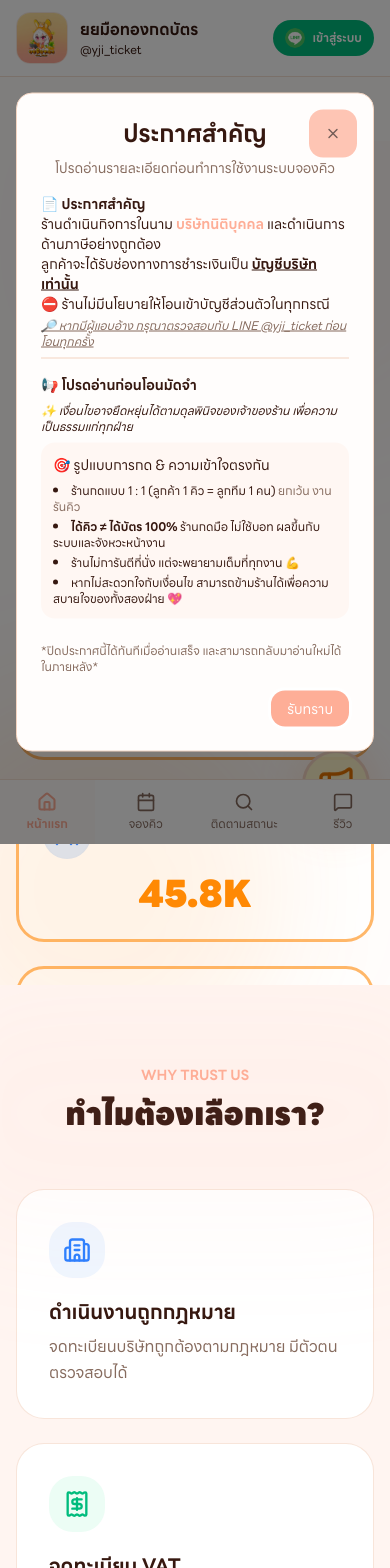
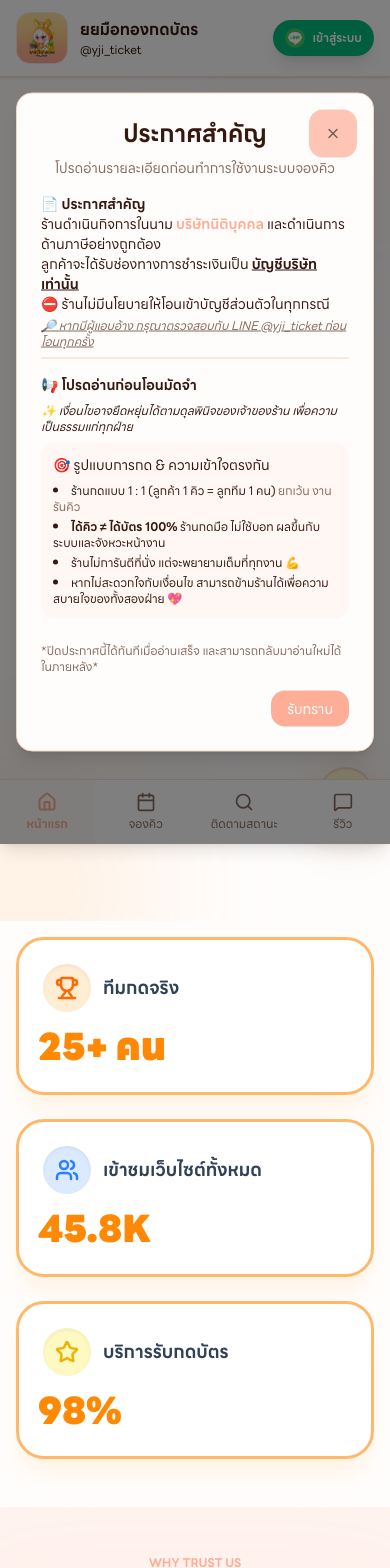
Before and after one commit to itstudent003/yoye-muethong, a Next.js app: page / in a window 390 px wide. Shown: the top 1568 px of the page. Built offline with nearby package versions, Linux system fonts and the light colour scheme.

Commit message:
ladning page

```diff
--- a/app/globals.css
+++ b/app/globals.css
@@ -68,9 +68,6 @@
   /* Modern Styling */
   --radius: 1rem;
   --font-sans: "Inter", "Kanit", sans-serif;
-
-  /* Shadow ที่ดูฟุ้งและเบาบางเข้ากับสีพาสเทล */
-  --shadow-md: 0 4px 20px -2px rgba(254, 174, 151, 0.2);
 }
 
 @theme inline {
@@ -117,15 +114,6 @@
   --radius-md: calc(var(--radius) - 2px);
   --radius-lg: var(--radius);
   --radius-xl: calc(var(--radius) + 4px);
-
-  --shadow-2xs: var(--shadow-2xs);
-  --shadow-xs: var(--shadow-xs);
-  --shadow-sm: var(--shadow-sm);
-  --shadow: var(--shadow);
-  --shadow-md: var(--shadow-md);
-  --shadow-lg: var(--shadow-lg);
-  --shadow-xl: var(--shadow-xl);
-  --shadow-2xl: var(--shadow-2xl);
 
   --tracking-tighter: calc(var(--tracking-normal) - 0.05em);
   --tracking-tight: calc(var(--tracking-normal) - 0.025em);
--- a/app/page.tsx
+++ b/app/page.tsx
@@ -210,28 +210,28 @@ export default function Home() {
           </div>
         </DialogContent>
       </Dialog>
-      <div className="fixed bottom-5 right-5 z-40">
+      <div className="fixed bottom-4 right-4 md:bottom-8 md:right-8 z-40">
         <div className="absolute inset-0 blur-xl bg-gradient-to-r from-primary/40 via-orange-400/50 to-primary/40 rounded-full opacity-60 animate-pulse" />
         <Button
-          className="relative h-17 w-17 rounded-full border-3 bg-amber-100/90 hover:bg-amber-200 text-amber-600 shadow-2xl flex items-center justify-center  animate-bounce hover:animate-none"
+          className="relative h-14 w-14 md:h-20 md:w-20 rounded-full border-2 md:border-3 bg-amber-100/90 hover:bg-amber-200 text-amber-600 shadow-2xl flex items-center justify-center animate-bounce hover:animate-none"
           onClick={() => setAnnouncementOpen(true)}
         >
-          <Megaphone className="size-10" />
+          <Megaphone className="size-6 md:size-10" />
         </Button>
       </div>
       {isLoading && <Loading />}
       {/* Hero Section */}
       <section
         id="home"
-        className="relative h-screen pt-10 pb-16 px-4 overflow-hidden flex items-center"
+        className="relative min-h-[100dvh] pt-10 pb-16 px-4 overflow-hidden flex items-center"
       >
         {/* Background decorative blobs */}
         <div className="pointer-events-none absolute inset-0 overflow-hidden">
-          <div className="absolute -top-24 -right-24 h-96 w-96 rounded-full bg-primary/5 blur-3xl" />
-          <div className="absolute -bottom-24 -left-24 h-96 w-96 rounded-full bg-accent/10 blur-3xl" />
+          <div className="absolute -top-24 -right-24 h-64 w-64 md:h-96 md:w-96 rounded-full bg-primary/5 blur-3xl" />
+          <div className="absolute -bottom-24 -left-24 h-64 w-64 md:h-96 md:w-96 rounded-full bg-accent/10 blur-3xl" />
         </div>
 
-        <div className="max-w-6xl mx-auto text-center space-y-12">
+        <div className="max-w-6xl mx-auto text-center space-y-8 md:space-y-12">
           <motion.div
             className="z-10"
             initial={{ opacity: 0, y: -20 }}
@@ -243,7 +243,7 @@ export default function Home() {
               initial={{ opacity: 0, y: -10 }}
               animate={{ opacity: 1, y: 0 }}
               transition={{ delay: 0.2, duration: 0.4 }}
-              className="inline-flex items-center gap-2 bg-green-100 text-green-700 px-3 py-1 rounded-full text-sm font-bold mb-6"
+              className="inline-flex items-center gap-2 bg-green-100 text-green-700 px-3 py-1 rounded-full text-xs md:text-sm font-bold mb-4 md:mb-6"
             >
               <div className="relative flex h-2 w-2">
                 <span className="animate-ping absolute inline-flex h-full w-full rounded-full bg-green-400 opacity-75" />
@@ -257,11 +257,11 @@ export default function Home() {
               initial={{ opacity: 0, y: 20 }}
               animate={{ opacity: 1, y: 0 }}
               transition={{ delay: 0.3, duration: 0.5 }}
-              className="text-5xl md:text-6xl font-black text-foreground leading-tight mb-6"
+              className="text-4xl md:text-5xl lg:text-6xl font-black text-foreground leading-tight mb-4 md:mb-6"
             >
               จองบัตรคอนเสิร์ต <br />
               <span className="text-transparent bg-clip-text bg-linear-to-bl from-gradient-start to-gradient-end">
-                เพิ่มโอกาสครอบครองบัตรที่ต้องการ
+                และเพิ่มโอกาสที่คุณจะได้บัตร
               </span>
             </motion.h1>
 
@@ -270,7 +270,7 @@ export default function Home() {
               initial={{ opacity: 0, y: 20 }}
               animate={{ opacity: 1, y: 0 }}
               transition={{ delay: 0.4, duration: 0.5 }}
-              className="text-lg text-muted-foreground mb-8 max-w-2xl mx-auto leading-relaxed"
+              className="text-base md:text-lg text-muted-foreground mb-6 md:mb-8 max-w-xl md:max-w-2xl mx-auto leading-relaxed px-4"
             >
               เราช่วยคุณจองคิวและกดบัตรงานแสดงที่คุณรัก
               ด้วยทีมงานมืออาชีพและระบบแจ้งเตือนผ่าน LINE ทันทีทุกความเคลื่อนไหว
@@ -286,40 +286,44 @@ export default function Home() {
               <motion.div
                 whileHover={{ scale: 1.08 }}
                 whileTap={{ scale: 0.95 }}
-                className="relative group"
+                className="relative group w-full max-w-[280px] md:max-w-none"
               >
-                <div className="absolute -inset-1 bg-gradient-to-r from-orange-400 via-primary to-orange-400 rounded-3xl blur-lg opacity-75 group-hover:opacity-100 animate-pulse transition duration-300" />
                 <Button
                   size="lg"
-                  className="relative h-20 px-12 rounded-3xl text-2xl font-bold bg-gradient-to-r from-primary to-orange-500 hover:from-orange-500 hover:to-primary text-white shadow-2xl shadow-primary/50 transition-all duration-300"
+                  className="shadow-2xl shadow-primary relative h-16 md:h-20 md:w-auto px-8 md:px-12 rounded-2xl md:rounded-3xl text-xl md:text-2xl font-bold bg-gradient-to-r from-primary to-orange-500 hover:from-orange-500 hover:to-primary text-white transition-all duration-300"
                   onClick={() => router.push("/bookings")}
                 >
                   จองคิวตอนนี้
-                  <ChevronRight className="ml-2 h-7 w-7" />
+                  <ChevronRight className="ml-2 h-6 w-6 md:h-7 md:w-7" />
                 </Button>
               </motion.div>
             </motion.div>
           </motion.div>
 
-          {/* Cards section */}
-          <div>
+          {/* Cards section - Desktop Only */}
+          <div className="hidden md:block px-2">
             <RotatingCards />
           </div>
         </div>
       </section>
 
+      {/* Cards Section - Mobile Only */}
+      <section className="md:hidden py-12 px-4 relative z-20 -mt-8">
+        <RotatingCards />
+      </section>
+
       {/* Trust Section */}
-      <section className="relative py-20 px-4 bg-primary/10 overflow-hidden">
+      <section className="relative py-12 md:py-20 px-4 bg-primary/10 overflow-hidden">
         <div className="pointer-events-none absolute inset-0">
           <div className="absolute top-0 left-1/2 -translate-x-1/2 h-64 w-[600px] rounded-full bg-primary/5 blur-3xl" />
         </div>
-        <div className="max-w-5xl mx-auto text-center mb-14">
+        <div className="max-w-5xl mx-auto text-center mb-8 md:mb-14">
           <motion.p
             initial={{ opacity: 0, y: 10 }}
             whileInView={{ opacity: 1, y: 0 }}
             viewport={{ once: true }}
             transition={{ duration: 0.4 }}
-            className="text-sm font-bold uppercase tracking-widest text-primary mb-3"
+            className="text-xs md:text-sm font-bold uppercase tracking-widest text-primary mb-2 md:mb-3"
           >
             Why Trust Us
           </motion.p>
@@ -364,20 +368,20 @@ export default function Home() {
               viewport={{ once: true }}
               transition={{ delay: i * 0.15, duration: 0.5 }}
               whileHover={{ y: -8, scale: 1.02 }}
-              className="group rounded-3xl border border-border/60 bg-white p-8 shadow-lg hover:shadow-xl transition-shadow"
+              className="group rounded-3xl border border-border/60 bg-white p-6 md:p-8 shadow-lg hover:shadow-xl transition-shadow"
             >
               <div
-                className={`w-14 h-14 rounded-2xl ${item.bg} flex items-center justify-center mb-5`}
+                className={`w-12 h-12 md:w-14 md:h-14 rounded-2xl ${item.bg} flex items-center justify-center mb-4 md:mb-5`}
               >
                 <item.icon
-                  className={`w-7 h-7 ${item.color}`}
+                  className={`w-6 h-6 md:w-7 md:h-7 ${item.color}`}
                   strokeWidth={2}
                 />
               </div>
-              <h3 className="text-xl font-bold text-foreground mb-2">
+              <h3 className="text-lg md:text-xl font-bold text-foreground mb-2">
                 {item.title}
               </h3>
-              <p className="text-muted-foreground leading-relaxed">
+              <p className="text-sm md:text-base text-muted-foreground leading-relaxed">
                 {item.desc}
               </p>
             </motion.div>
@@ -386,8 +390,8 @@ export default function Home() {
       </section>
 
       {/* Summary Checklist */}
-      <section className="relative py-20 px-4 bg-primary/10 overflow-hidden">
-        <div className="max-w-4xl mx-auto text-center mb-14">
+      <section className="relative py-12 md:py-20 px-4 bg-primary/10 overflow-hidden">
+        <div className="max-w-4xl mx-auto text-center mb-8 md:mb-14">
           <motion.h2
             initial={{ opacity: 0, y: 20 }}
             whileInView={{ opacity: 1, y: 0 }}
@@ -402,12 +406,12 @@ export default function Home() {
             whileInView={{ opacity: 1, y: 0 }}
             viewport={{ once: true }}
             transition={{ duration: 0.4, delay: 0.1 }}
-            className="text-muted-foreground text-lg"
+            className="text-muted-foreground text-base md:text-lg"
           >
             ทุกอย่างที่คุณต้องการ ครบจบในที่เดียว
           </motion.p>
         </div>
-        <div className="max-w-3xl mx-auto grid sm:grid-cols-2 gap-4">
+        <div className="max-w-3xl mx-auto grid sm:grid-cols-2 gap-3 md:gap-4">
           {[
             { text: "รันคิว 500+ จอ", icon: Monitor },
             { text: "ทีมกดมากกว่า 25 คน", icon: UsersRound },
@@ -423,7 +427,7 @@ export default function Home() {
               viewport={{ once: true }}
               transition={{ delay: i * 0.08, duration: 0.4 }}
               whileHover={{ scale: 1.03 }}
-              className="flex items-center gap-4 rounded-2xl border border-border/60 bg-white px-5 py-4 shadow-sm hover:shadow-md transition-shadow"
+              className="flex items-center gap-3 md:gap-4 rounded-2xl border border-border/60 bg-white px-4 md:px-5 py-3 md:py-4 shadow-sm hover:shadow-md transition-shadow"
             >
               <motion.div
                 initial={{ scale: 0 }}
@@ -434,24 +438,26 @@ export default function Home() {
                   type: "spring",
                   stiffness: 300,
                 }}
-                className="h-10 w-10 rounded-xl bg-green-100 flex items-center justify-center shrink-0"
+                className="h-8 w-8 md:h-10 md:w-10 rounded-xl bg-green-100 flex items-center justify-center shrink-0"
               >
-                <item.icon className="w-5 h-5 text-green-600" />
+                <item.icon className="w-4 h-4 md:w-5 md:h-5 text-green-600" />
               </motion.div>
-              <span className="text-foreground font-semibold">{item.text}</span>
+              <span className="text-sm md:text-base text-foreground font-semibold">
+                {item.text}
+              </span>
             </motion.div>
           ))}
         </div>
       </section>
 
       {/* Pro Team Section */}
-      <section className="relative h-screen py-24 px-4 sm:px-6 overflow-hidden flex items-center">
+      <section className="relative min-h-[60vh] md:min-h-screen py-16 md:py-24 px-4 sm:px-6 overflow-hidden flex items-center">
         <div className="pointer-events-none absolute inset-0">
-          <div className="absolute -top-32 -right-32 h-96 w-96 rounded-full bg-blue-100/40 blur-3xl" />
-          <div className="absolute -bottom-32 -left-32 h-96 w-96 rounded-full bg-primary/5 blur-3xl" />
+          <div className="absolute -top-32 -right-32 h-64 w-64 md:h-96 md:w-96 rounded-full bg-blue-100/40 blur-3xl" />
+          <div className="absolute -bottom-32 -left-32 h-64 w-64 md:h-96 md:w-96 rounded-full bg-primary/5 blur-3xl" />
         </div>
 
-        <div className="max-w-6xl mx-auto grid gap-10 lg:grid-cols-2 items-center">
+        <div className="max-w-6xl mx-auto grid gap-10 md:gap-16 lg:grid-cols-2 items-center">
           <motion.div
             initial={{ opacity: 0, scale: 0.9 }}
             whileInView={{ opacity: 1, scale: 1 }}
@@ -459,7 +465,7 @@ export default function Home() {
             transition={{ duration: 0.6 }}
             className="relative flex items-center justify-center order-2 lg:order-1"
           >
-            <div className="grid grid-cols-6 gap-2">
+            <div className="grid grid-cols-5 md:grid-cols-6 gap-2 md:gap-3">
               {Array.from({ length: 30 }).map((_, i) => (
                 <motion.div
                   key={`person-${i}`}
@@ -469,7 +475,7 @@ export default function Home() {
                   transition={{ delay: 0.05 + i * 0.03, duration: 0.3 }}
                   className="w-10 h-10 md:w-12 md:h-12 rounded-full bg-gradient-to-br from-blue-100 to-blue-200 border border-blue-200/60 flex items-center justify-center shadow-sm"
                 >
-                  <UsersRound className="w-5 h-5 text-blue-400" />
+                  <UsersRound className="w-5 h-5 md:w-6 md:h-6 text-blue-400" />
                 </motion.div>
               ))}
             </div>
@@ -479,9 +485,9 @@ export default function Home() {
             whileInView={{ opacity: 1, x: 0 }}
             viewport={{ once: true }}
             transition={{ duration: 0.6 }}
-            className="order-1 lg:order-2"
+            className="order-1 lg:order-2 text-center lg:text-left"
           >
-            <span className="inline-flex items-center gap-2 bg-blue-100 text-blue-600 px-3 py-1 rounded-full text-sm font-bold mb-4">
+            <span className="inline-flex items-center gap-2 bg-blue-100 text-blue-600 px-3 py-1 rounded-full text-xs md:text-sm font-bold mb-4">
               <UsersRound className="w-4 h-4" /> ทีมกดมืออาชีพ
             </span>
             <h2 className="text-3xl md:text-4xl font-black text-foreground mb-4 leading-tight">
@@ -490,11 +496,11 @@ export default function Home() {
                 มากกว่า 25 คน
               </span>
             </h2>
-            <p className="text-lg text-muted-foreground leading-relaxed mb-6">
+            <p className="text-base md:text-lg text-muted-foreground leading-relaxed mb-6">
               แบ่งหน้าที่ชัดเจน ไม่รับคิวซ้อน ไม่รับคิวเกิน กด 1:1
               มีแอดมินคอยตอบตลอดเวลา
             </p>
-            <div className="space-y-3">
+            <div className="space-y-3 inline-block text-left">
               {[
                 { icon: Eye, text: "เฝ้ารอหลุดจนกว่าบัตรจะหมดจริง" },
                 { icon: Heart, text: "ถ้ายังมีโอกาส เรายังไม่หยุดกด" },
@@ -508,10 +514,10 @@ export default function Home() {
                   transition={{ delay: 0.2 + i * 0.1, duration: 0.4 }}
                   className="flex items-center gap-3"
                 >
-                  <div className="h-8 w-8 rounded-full bg-blue-100 flex items-center justify-center shrink-0">
-                    <item.icon className="w-4 h-4 text-blue-500" />
+                  <div className="h-8 w-8 md:h-10 md:w-10 rounded-full bg-blue-100 flex items-center justify-center shrink-0">
+                    <item.icon className="w-4 h-4 md:w-5 md:h-5 text-blue-500" />
                   </div>
-                  <span className="text-foreground font-medium">
+                  <span className="text-sm md:text-base text-foreground font-medium">
                     {item.text}
                   </span>
                 </motion.div>
@@ -522,20 +528,21 @@ export default function Home() {
       </section>
 
       {/* Queue Volume Section */}
-      <section className="relative h-screen py-24 px-4 sm:px-6 overflow-hidden flex items-center">
+      <section className="relative min-h-[60vh] md:min-h-screen py-16 md:py-24 px-4 sm:px-6 overflow-hidden flex items-center">
         <div className="pointer-events-none absolute inset-0">
-          <div className="absolute -bottom-32 -right-32 h-96 w-96 rounded-full bg-orange-100/40 blur-3xl" />
-          <div className="absolute -top-32 -left-32 h-96 w-96 rounded-full bg-primary/5 blur-3xl" />
+          <div className="absolute -bottom-32 -right-32 h-64 w-64 md:h-96 md:w-96 rounded-full bg-orange-100/40 blur-3xl" />
+          <div className="absolute -top-32 -left-32 h-64 w-64 md:h-96 md:w-96 rounded-full bg-primary/5 blur-3xl" />
         </div>
 
-        <div className="max-w-6xl mx-auto grid gap-10 lg:grid-cols-2 items-center">
+        <div className="max-w-6xl mx-auto grid gap-10 md:gap-16 lg:grid-cols-2 items-center">
           <motion.div
             initial={{ opacity: 0, x: -40 }}
             whileInView={{ opacity: 1, x: 0 }}
             viewport={{ once: true }}
             transition={{ duration: 0.6 }}
+            className="text-center lg:text-left"
           >
-            <span className="inline-flex items-center gap-2 bg-orange-100 text-orange-600 px-3 py-1 rounded-full text-sm font-bold mb-4">
+            <span className="inline-flex items-center gap-2 bg-orange-100 text-orange-600 px-3 py-1 rounded-full text-xs md:text-sm font-bold mb-4">
               <Monitor className="w-4 h-4" /> ระบบรันคิวจำนวนมาก
             </span>
             <h2 className="text-3xl md:text-4xl font-black text-foreground mb-4 leading-tight">
@@ -544,20 +551,20 @@ export default function Home() {
                 500+ จอ
               </span>
             </h2>
-            <p className="text-lg text-muted-foreground leading-relaxed mb-6">
+            <p className="text-base md:text-lg text-muted-foreground leading-relaxed mb-6">
               เพิ่มโอกาสเข้าหน้าซื้อเร็วกว่าใช้เครื่องเดียวหลายเท่า
               ด้วยระบบรันคิวพร้อมกันทั้งร้าน ไม่พลาดทุกรอบการขาย
             </p>
-            <div className="flex flex-wrap gap-4">
-              <div className="flex items-center gap-2 text-sm font-semibold text-foreground">
-                <div className="h-8 w-8 rounded-full bg-orange-100 flex items-center justify-center">
-                  <Monitor className="w-4 h-4 text-orange-500" />
+            <div className="flex flex-wrap gap-4 justify-center lg:justify-start">
+              <div className="flex items-center gap-2 text-sm md:text-base font-semibold text-foreground">
+                <div className="h-8 w-8 md:h-10 md:w-10 rounded-full bg-orange-100 flex items-center justify-center">
+                  <Monitor className="w-4 h-4 md:w-5 md:h-5 text-orange-500" />
                 </div>
                 500+ จอพร้อมกัน
               </div>
-              <div className="flex items-center gap-2 text-sm font-semibold text-foreground">
-                <div className="h-8 w-8 rounded-full bg-green-100 flex items-center justify-center">
-                  <BadgeCheck className="w-4 h-4 text-green-500" />
+              <div className="flex items-center gap-2 text-sm md:text-base font-semibold text-foreground">
+                <div className="h-8 w-8 md:h-10 md:w-10 rounded-full bg-green-100 flex items-center justify-center">
+                  <BadgeCheck className="w-4 h-4 md:w-5 md:h-5 text-green-500" />
                 </div>
                 เพิ่มโอกาสได้บัตรสูงขึ้น
               </div>
@@ -570,7 +577,7 @@ export default function Home() {
             transition={{ duration: 0.6, delay: 0.2 }}
             className="relative flex items-center justify-center"
           >
-            <div className="grid grid-cols-5 gap-3">
+            <div className="grid grid-cols-4 sm:grid-cols-5 gap-2 md:gap-3">
               {Array.from({ length: 20 }).map((_, i) => (
                 <motion.div
                   key={`screen-${i}`}
@@ -578,9 +585,9 @@ export default function Home() {
                   whileInView={{ opacity: 1, scale: 1 }}
                   viewport={{ once: true }}
                   transition={{ delay: 0.1 + i * 0.04, duration: 0.3 }}
-                  className="w-14 h-10 md:w-16 md:h-12 rounded-lg bg-gradient-to-br from-orange-100 to-orange-200 border border-orange-200/60 flex items-center justify-center shadow-sm"
+                  className="w-12 h-8 md:w-16 md:h-12 rounded-lg bg-gradient-to-br from-orange-100 to-orange-200 border border-orange-200/60 flex items-center justify-center shadow-sm"
                 >
-                  <Monitor className="w-5 h-5 text-orange-400" />
+                  <Monitor className="w-4 h-4 md:w-5 md:h-5 text-orange-400" />
                 </motion.div>
               ))}
             </div>
@@ -589,7 +596,7 @@ export default function Home() {
       </section>
 
       {/* Partner Section */}
-      <section className="py-4 px-4">
+      <section className="py-12 md:py-20 px-4">
         <style jsx>{`
           @keyframes marquee {
             from {
--- a/components/Navbar/navbar.tsx
+++ b/components/Navbar/navbar.tsx
@@ -134,9 +134,6 @@ export default function Navbar() {
           })}
         </div>
       </nav>
-
-      {/* Mobile Bottom Padding */}
-      <div className="md:hidden h-16" />
     </>
   );
 }
```
